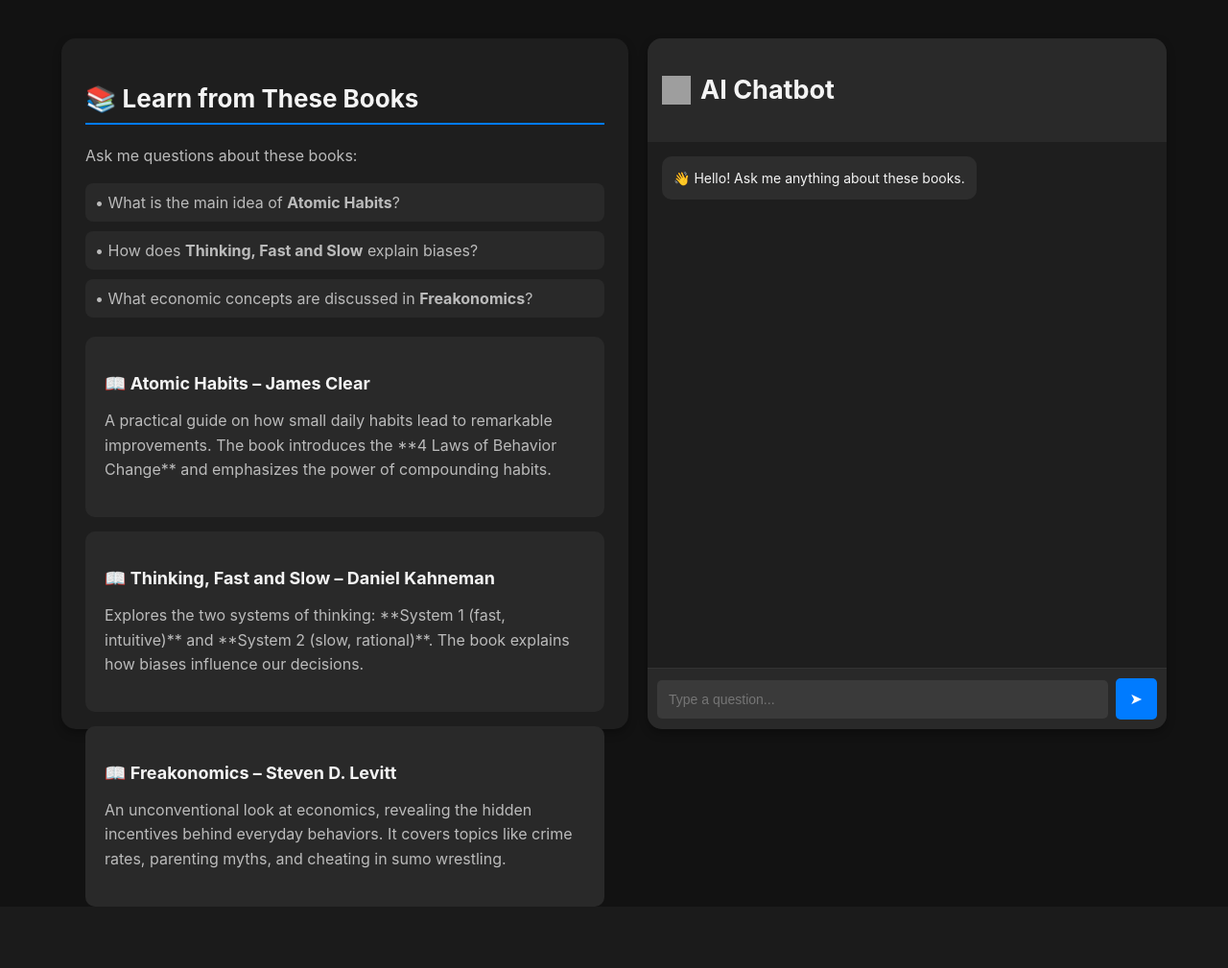
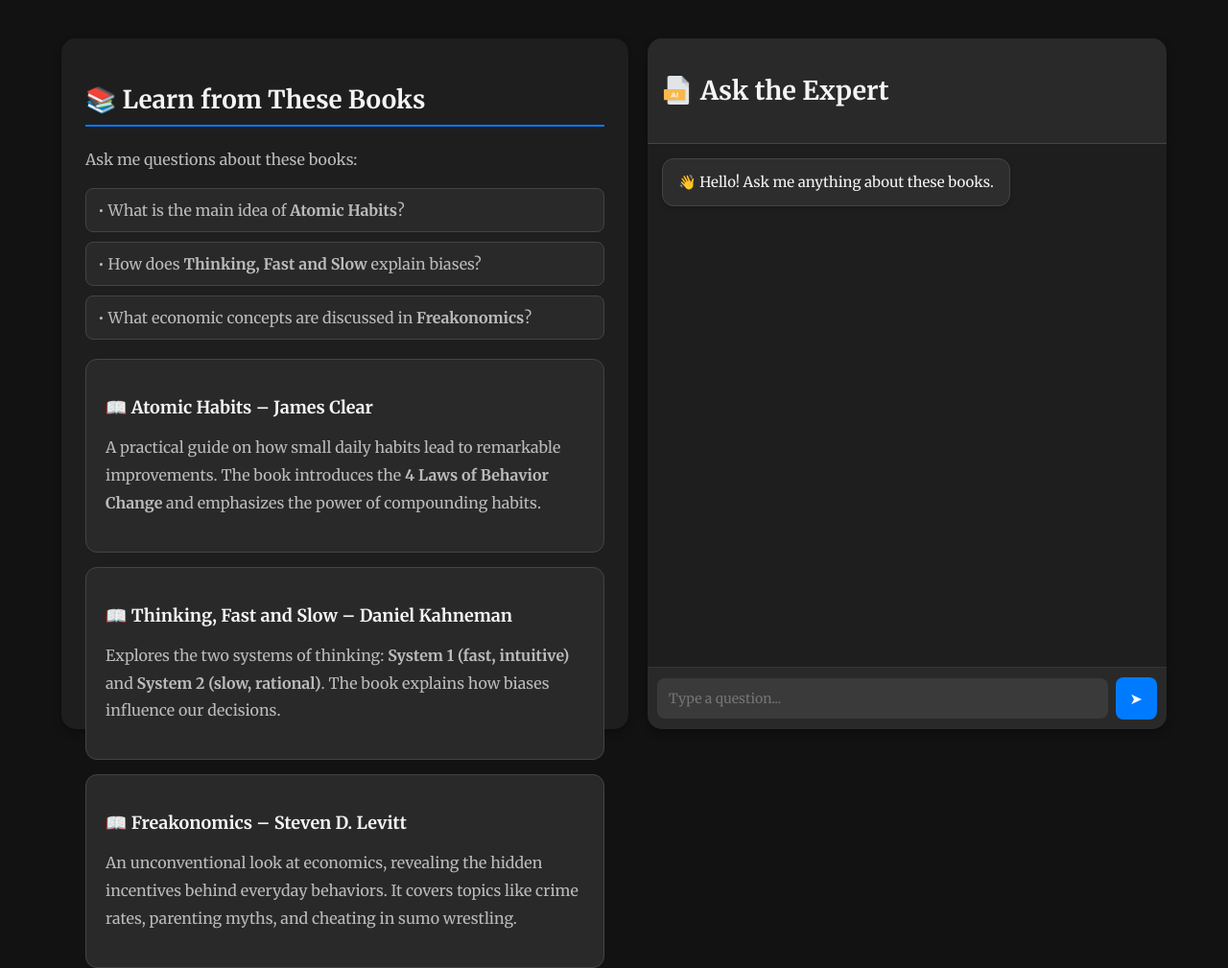
Before and after one commit to tanmay-n1/RAG-Application, a Flask app: page / in a window 1280 px wide. Shown: the whole page at 96% size. Before the commit the page ends 945 px from the top, so only its background shows below. Run offline with Flask 3, Linux system fonts and the light colour scheme; grey boxes are pictures that could not be loaded.

Commit message:
Final commit

```diff
--- a/static/styles.css
+++ b/static/styles.css
@@ -1,6 +1,6 @@
 /* General Styles */
 body {
-    font-family: 'Inter', sans-serif;
+    font-family: 'Merriweather', serif; /* Classic serif font */
     background: #121212;
     color: #f4f4f4;
     display: flex;
@@ -13,7 +13,7 @@
 /* Container */
 .container {
     display: flex;
-    width: 90%; /* Slightly wider container */
+    width: 90%;
     height: 90vh;
     gap: 20px;
 }
@@ -38,6 +38,7 @@
     padding: 15px;
     font-size: 18px;
     font-weight: bold;
+    border-bottom: 1px solid #444; /* Subtle border for separation */
 }
 
 .chat-header img {
@@ -53,29 +54,32 @@
     overflow-y: auto;
     display: flex;
     flex-direction: column;
-    gap: 10px;
+    gap: 15px; /* Increased gap for better spacing */
     scrollbar-width: thin;
 }
 
 /* Messages */
 .message {
-    padding: 12px;
-    border-radius: 10px;
+    padding: 12px 16px;
+    border-radius: 12px;
     max-width: 75%;
-    line-height: 1.5;
-    font-size: 14px;
+    line-height: 1.6;
+    font-size: 15px;
     animation: fadeIn 0.3s ease-in-out;
+    box-shadow: 0px 2px 5px rgba(0, 0, 0, 0.2); /* Soft shadow for depth */
 }
 
 .bot {
     background: #2d2d2d;
     align-self: flex-start;
+    border: 1px solid #444; /* Subtle border for bot messages */
 }
 
 .user {
     background: #007bff;
     color: white;
     align-self: flex-end;
+    border: 1px solid #005bb5; /* Subtle border for user messages */
 }
 
 /* Input Area */
@@ -91,11 +95,12 @@
     flex: 1;
     padding: 12px;
     border: none;
-    border-radius: 5px;
+    border-radius: 8px;
     outline: none;
     font-size: 14px;
     background: #3a3a3a;
     color: white;
+    font-family: 'Merriweather', serif; /* Consistent font */
 }
 
 .input-area button {
@@ -105,8 +110,9 @@
     padding: 12px 15px;
     margin-left: 8px;
     cursor: pointer;
-    border-radius: 5px;
+    border-radius: 8px;
     font-size: 16px;
+    font-family: 'Merriweather', serif; /* Consistent font */
 }
 
 .input-area button:hover {
@@ -116,7 +122,7 @@
 /* Summary Section (Left) */
 .summary-section {
     width: 50%;
-    background: #1e1e1e; /* Darker background for contrast */
+    background: #1e1e1e;
     padding: 25px;
     border-radius: 15px;
     box-shadow: 0px 4px 10px rgba(0, 0, 0, 0.3);
@@ -128,38 +134,41 @@
     margin-bottom: 20px;
     border-bottom: 2px solid #007bff; /* Accent line under the title */
     padding-bottom: 10px;
+    font-weight: 700; /* Bold title */
 }
 
 .summary-section p {
     font-size: 16px;
     color: #bbb;
-    line-height: 1.6;
+    line-height: 1.8; /* Increased line height for readability */
 }
 
 /* Book Styles */
 .book {
-    background: #292929; /* Slightly lighter background for books */
+    background: #292929;
     padding: 20px;
-    border-radius: 10px;
+    border-radius: 12px;
     margin-top: 15px;
-    transition: transform 0.2s ease, box-shadow 0.2s ease; /* Smooth hover effect */
+    transition: transform 0.2s ease, box-shadow 0.2s ease;
+    border: 1px solid #444; /* Subtle border for books */
 }
 
 .book:hover {
-    transform: translateY(-5px); /* Slight lift on hover */
-    box-shadow: 0px 6px 15px rgba(0, 0, 0, 0.4); /* Shadow on hover */
+    transform: translateY(-5px);
+    box-shadow: 0px 6px 15px rgba(0, 0, 0, 0.4);
 }
 
 .book h3 {
     font-size: 18px;
     color: #f4f4f4;
     margin-bottom: 10px;
+    font-weight: 600; /* Semi-bold for book titles */
 }
 
 .book p {
     font-size: 16px;
     color: #bbb;
-    line-height: 1.6;
+    line-height: 1.8; /* Increased line height for readability */
 }
 
 /* Suggested Questions */
@@ -173,14 +182,15 @@
     font-size: 16px;
     color: #bbb;
     margin-bottom: 10px;
-    padding: 10px;
-    background: #292929; /* Background for questions */
+    padding: 12px;
+    background: #292929;
     border-radius: 8px;
-    transition: background 0.2s ease; /* Smooth hover effect */
+    transition: background 0.2s ease;
+    border: 1px solid #444; /* Subtle border for questions */
 }
 
 .questions-list li:hover {
-    background: #333; /* Slightly lighter on hover */
+    background: #333;
 }
 
 /* Animations */
--- a/templates/index.html
+++ b/templates/index.html
@@ -5,6 +5,7 @@
     <meta name="viewport" content="width=device-width, initial-scale=1.0">
     <title>AI Chatbot</title>
     <link rel="stylesheet" href="{{ url_for('static', filename='styles.css') }}">
+    <link href="https://fonts.googleapis.com/css2?family=Merriweather:wght@400;700&display=swap" rel="stylesheet"> <!-- Add Merriweather font -->
 </head>
 <body>
     <div class="container">
@@ -20,12 +21,12 @@
 
             <div class="book">
                 <h3>📖 Atomic Habits – James Clear</h3>
-                <p>A practical guide on how small daily habits lead to remarkable improvements. The book introduces the **4 Laws of Behavior Change** and emphasizes the power of compounding habits.</p>
+                <p>A practical guide on how small daily habits lead to remarkable improvements. The book introduces the <b>4 Laws of Behavior Change</b> and emphasizes the power of compounding habits.</p>
             </div>
 
             <div class="book">
                 <h3>📖 Thinking, Fast and Slow – Daniel Kahneman</h3>
-                <p>Explores the two systems of thinking: **System 1 (fast, intuitive)** and **System 2 (slow, rational)**. The book explains how biases influence our decisions.</p>
+                <p>Explores the two systems of thinking: <b>System 1 (fast, intuitive)</b> and <b>System 2 (slow, rational)</b>. The book explains how biases influence our decisions.</p>
             </div>
 
             <div class="book">
@@ -37,8 +38,8 @@
         <!-- Right: Chatbot Section -->
         <div class="chat-section">
             <div class="chat-header">
-                <img src="{{ url_for('static', filename='chat-icon.png') }}" alt="Chatbot Logo">
-                <h2>AI Chatbot</h2>
+                <img src="{{ url_for('static', filename='ai.png') }}" alt="Chatbot Logo">
+                <h2>Ask the Expert</h2>
             </div>
 
             <div class="chat-box" id="chat-box">
```
Also changed, not shown: static/ai.png (added).
